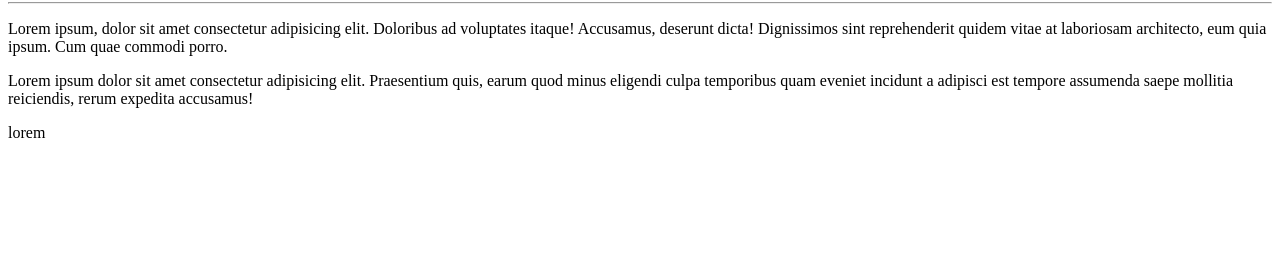
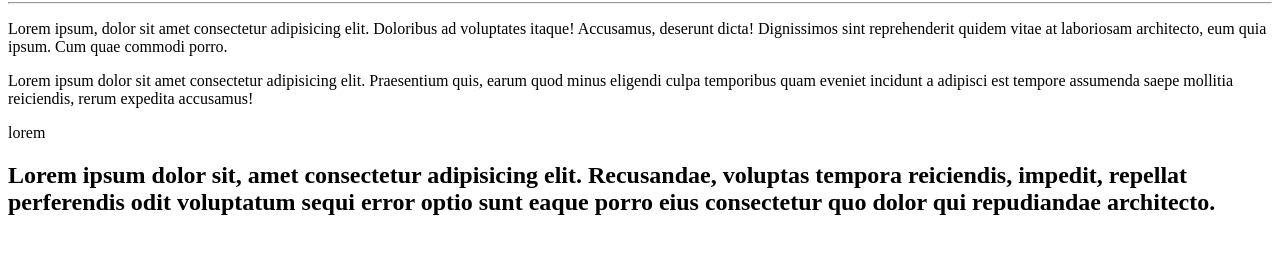
Before and after one commit to Tainara-Code/Ola-Mundo, a plain HTML site: page site-exemplo/index.html in a window 1280 px wide. Shown: the part 78-332 px from the top of the page. Drawn offline with Linux system fonts and the light colour scheme.

Commit message:
adicionei um <h2>

```diff
--- a/site-exemplo/index.html
+++ b/site-exemplo/index.html
@@ -11,5 +11,6 @@
     <p>Lorem ipsum, dolor sit amet consectetur adipisicing elit. Doloribus ad voluptates itaque! Accusamus, deserunt dicta! Dignissimos sint reprehenderit quidem vitae at laboriosam architecto, eum quia ipsum. Cum quae commodi porro.</p>
     <p>Lorem ipsum dolor sit amet consectetur adipisicing elit. Praesentium quis, earum quod minus eligendi culpa temporibus quam eveniet incidunt a adipisci est tempore assumenda saepe mollitia reiciendis, rerum expedita accusamus!</p>
     <p>lorem</p>
+    <h2>Lorem ipsum dolor sit, amet consectetur adipisicing elit. Recusandae, voluptas tempora reiciendis, impedit, repellat perferendis odit voluptatum sequi error optio sunt eaque porro eius consectetur quo dolor qui repudiandae architecto.</h2>
 </body>
 </html>
```
